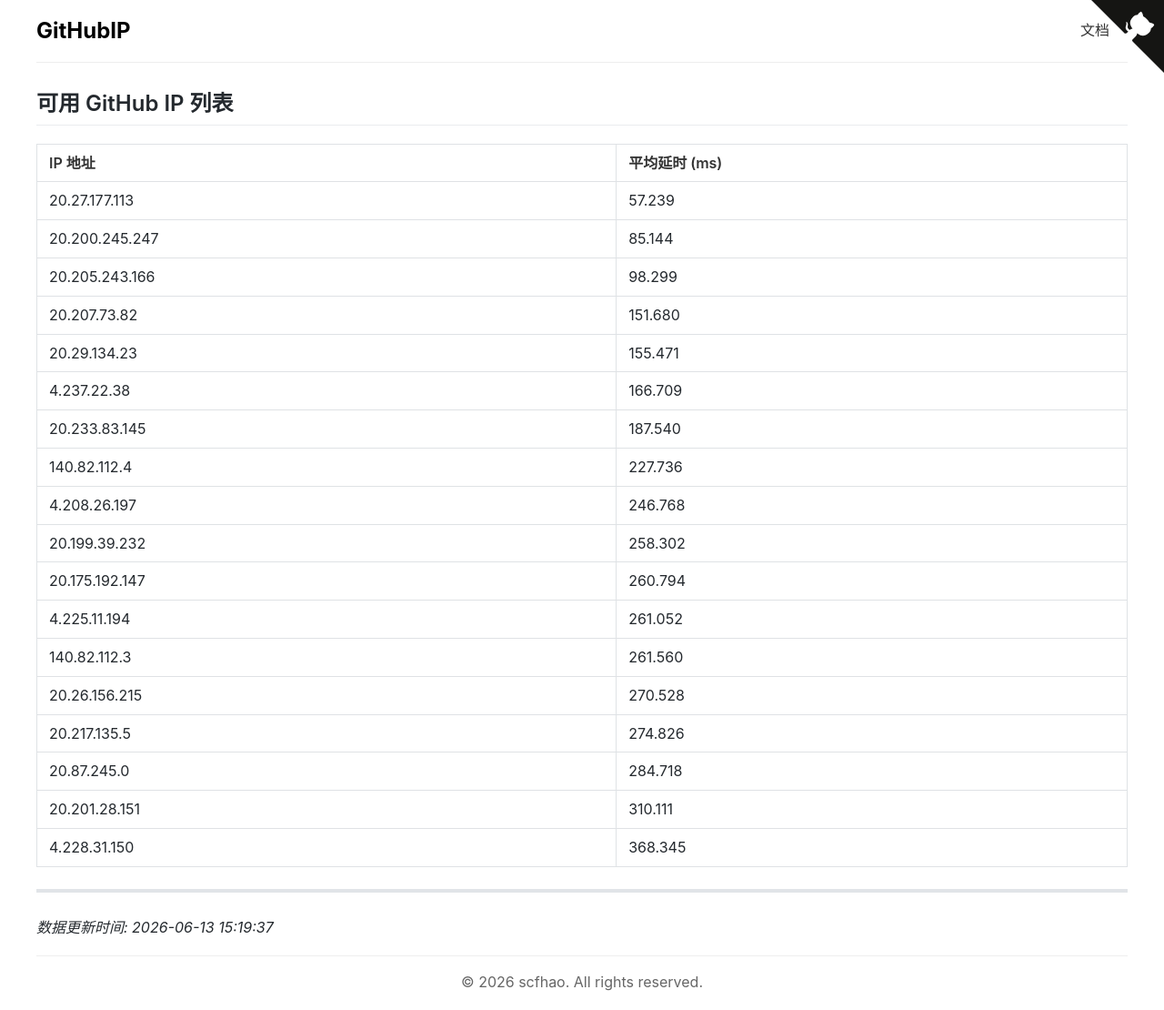
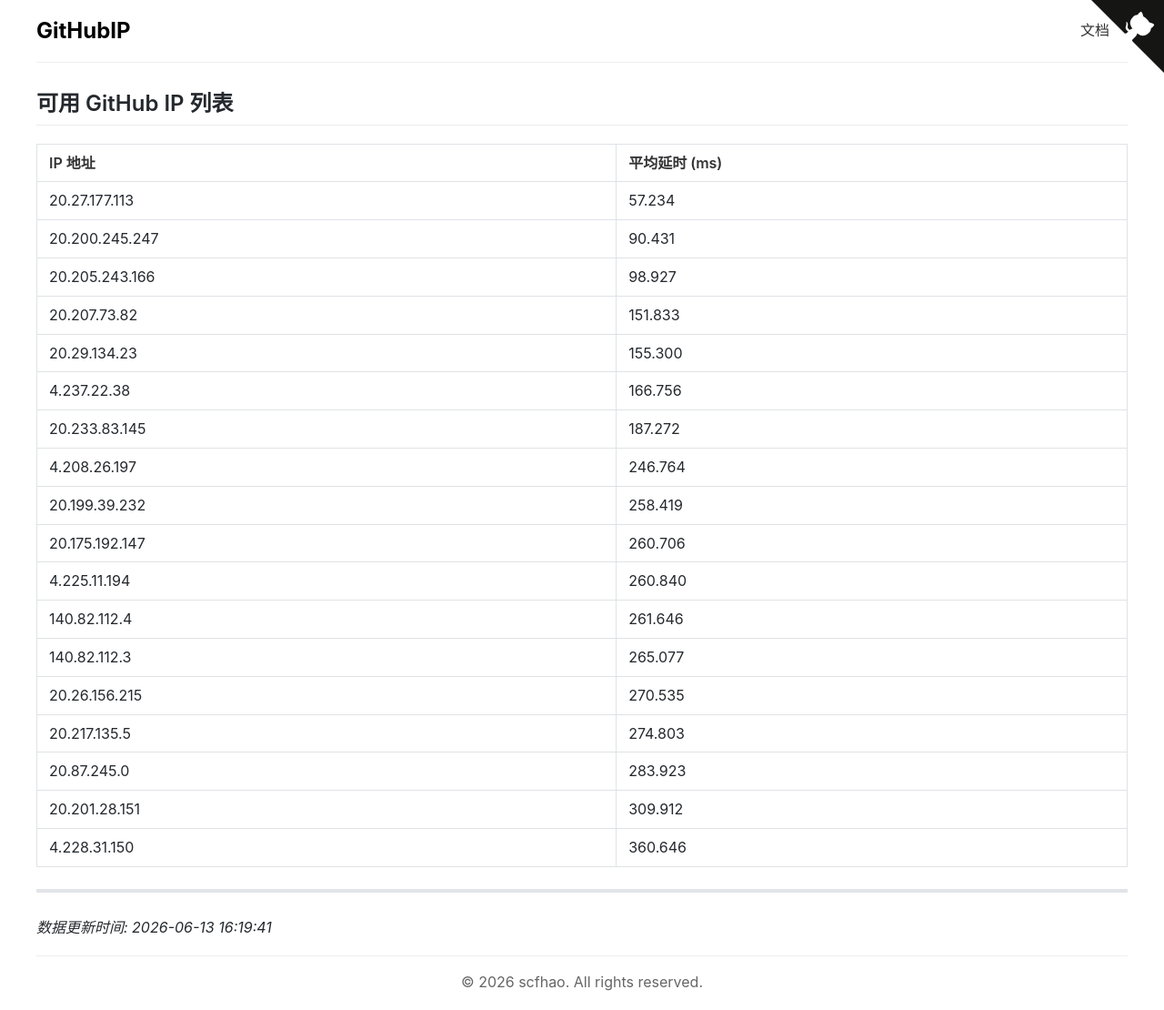
Before and after one commit to scfhao/GitHubIP, a Jekyll site: the page built from index.md, in a window 1280 px wide. Shown: the whole page at 91% size. Built offline with Jekyll 4.4.1, drawn with Linux system fonts in a browser that asks for light colours.

Commit message:
自动脚本执行 - 2026-06-13 16:19:42

```diff
--- a/index.md
+++ b/index.md
@@ -1,32 +1,32 @@
 ---
 layout: home
 title: GitHub IP 列表
-date: 2026-06-13 15:19:37
+date: 2026-06-13 16:19:41
 ---
 
 ## 可用 GitHub IP 列表
 
 | IP 地址 | 平均延时 (ms) |
 |---------|--------------|
-| 20.27.177.113 | 57.239 |
-| 20.200.245.247 | 85.144 |
-| 20.205.243.166 | 98.299 |
-| 20.207.73.82 | 151.680 |
-| 20.29.134.23 | 155.471 |
-| 4.237.22.38 | 166.709 |
-| 20.233.83.145 | 187.540 |
-| 140.82.112.4 | 227.736 |
-| 4.208.26.197 | 246.768 |
-| 20.199.39.232 | 258.302 |
-| 20.175.192.147 | 260.794 |
-| 4.225.11.194 | 261.052 |
-| 140.82.112.3 | 261.560 |
-| 20.26.156.215 | 270.528 |
-| 20.217.135.5 | 274.826 |
-| 20.87.245.0 | 284.718 |
-| 20.201.28.151 | 310.111 |
-| 4.228.31.150 | 368.345 |
+| 20.27.177.113 | 57.234 |
+| 20.200.245.247 | 90.431 |
+| 20.205.243.166 | 98.927 |
+| 20.207.73.82 | 151.833 |
+| 20.29.134.23 | 155.300 |
+| 4.237.22.38 | 166.756 |
+| 20.233.83.145 | 187.272 |
+| 4.208.26.197 | 246.764 |
+| 20.199.39.232 | 258.419 |
+| 20.175.192.147 | 260.706 |
+| 4.225.11.194 | 260.840 |
+| 140.82.112.4 | 261.646 |
+| 140.82.112.3 | 265.077 |
+| 20.26.156.215 | 270.535 |
+| 20.217.135.5 | 274.803 |
+| 20.87.245.0 | 283.923 |
+| 20.201.28.151 | 309.912 |
+| 4.228.31.150 | 360.646 |
 
 ---
 
-*数据更新时间: 2026-06-13 15:19:37*
+*数据更新时间: 2026-06-13 16:19:41*
```
